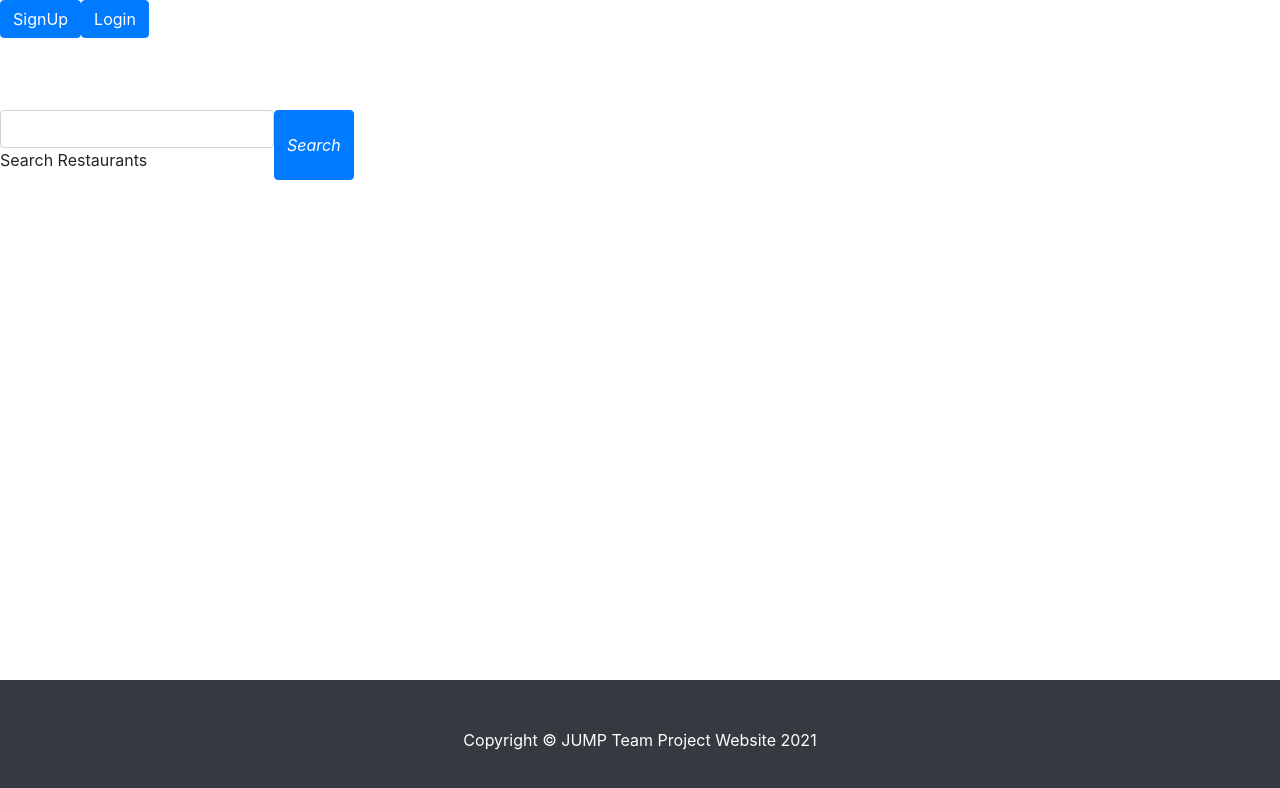
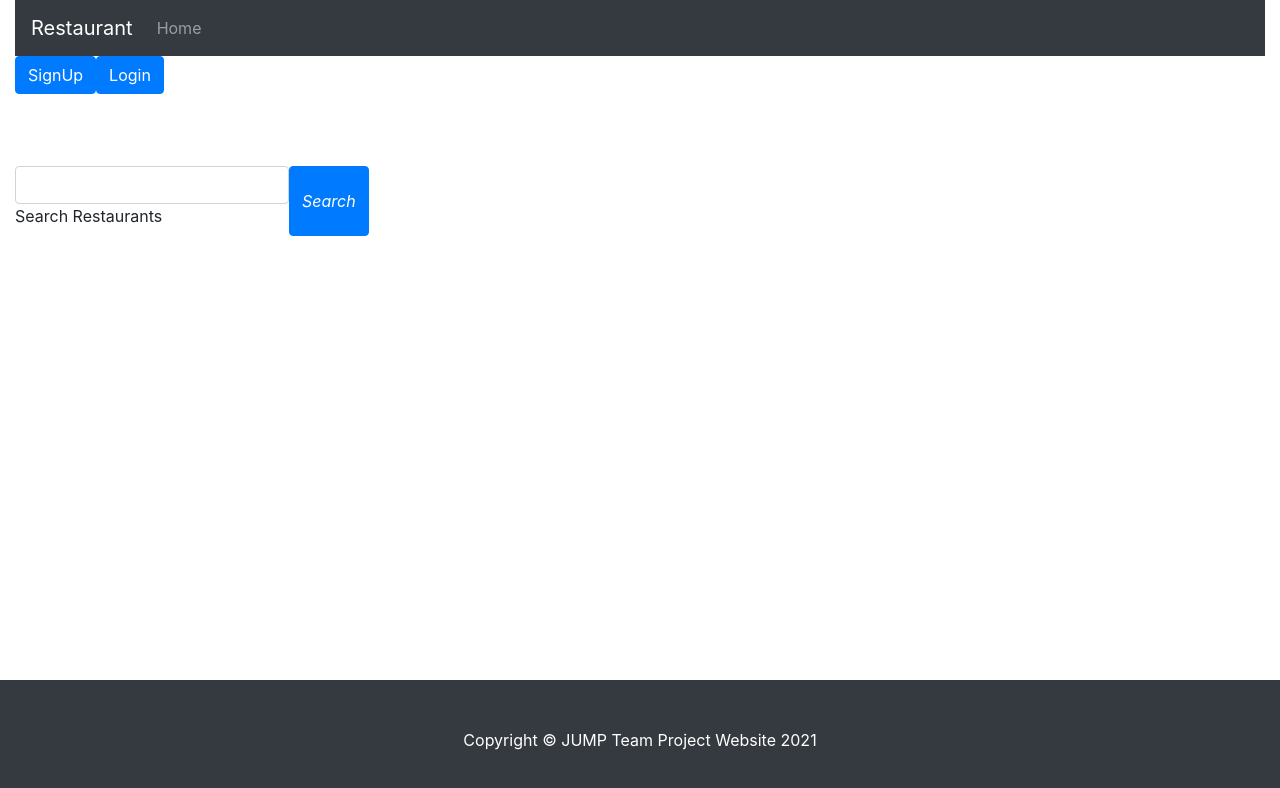
Before and after one commit to choward4/JUMP-Restaurant-Review-Site, a React (Create React App) app in the folder restaurant-front-end/: page / in a window 1280 px wide. Shown: the top 788 px of the page. Built offline with nearby package versions, Linux system fonts and the light colour scheme.

Commit message:
a module installed
made a initial nav bar

```diff
--- a/restaurant-front-end/package.json
+++ b/restaurant-front-end/package.json
@@ -7,6 +7,7 @@
     "@testing-library/react": "^11.2.7",
     "@testing-library/user-event": "^12.8.3",
     "react": "^17.0.2",
+    "react-bootstrap": "^1.6.1",
     "react-dom": "^17.0.2",
     "react-router-dom": "^5.2.0",
     "react-scripts": "4.0.3",
--- a/restaurant-front-end/public/index.html
+++ b/restaurant-front-end/public/index.html
@@ -26,7 +26,8 @@
     -->
 
     <!-- linking to bootstrap-->
-    <link rel="stylesheet" href="https://stackpath.bootstrapcdn.com/bootstrap/4.3.1/css/bootstrap.min.css"/>
+    <!-- <link rel="stylesheet" href="https://stackpath.bootstrapcdn.com/bootstrap/4.3.1/css/bootstrap.min.css"/> -->
+    <link rel="stylesheet" href="https://stackpath.bootstrapcdn.com/bootstrap/4.3.1/css/bootstrap.min.css" integrity="sha384-ggOyR0iXCbMQv3Xipma34MD+dH/1fQ784/j6cY/iJTQUOhcWr7x9JvoRxT2MZw1T" crossorigin="anonymous">
 
     <title>React App</title>
   </head>
--- a/restaurant-front-end/src/App.js
+++ b/restaurant-front-end/src/App.js
@@ -1,6 +1,7 @@
 import React from "react";
 import { BrowserRouter as Router, Route, Switch } from "react-router-dom";
 
+import SiteNav from "./components/SiteNav";
 import Home from "./components/Home";
 import Login from "./components/LogIn";
 import SignUp from "./components/SignUp";
@@ -8,9 +9,11 @@ import Footer from "./components/Footer";
 
 function App() {
   return (
-    <div className="App">
+    <div className="container-fluid">
       <Router>
+      <SiteNav/>
         <Switch>
+
           <Route path="/" exact component={() => <Home />} />
           <Route path="/login" exact component={() => <Login />} />
           <Route path="/signup" exact component={() => <SignUp />} />
--- /dev/null
+++ b/restaurant-front-end/src/components/SiteNav.jsx
@@ -0,0 +1,31 @@
+import React, {useState} from 'react';
+import { Navbar, Nav, Form, FormControl, Button, Row } from 'react-bootstrap';
+
+
+const SiteNav = (props) => {
+    // State contains values for search bar to pass back up to App
+    const [searchValue, setSearchValue] = useState('');
+
+    // State changes logged to pass back up to app when search button is clicked
+    const handleSearch = (evt) => {
+    evt.preventDefault();
+    props.search(searchValue, true);
+    }
+
+    console.log(searchValue);
+
+    return (
+        <Navbar bg="dark" variant="dark" sticky='top'>
+            <Navbar.Brand href="/">Restaurant</Navbar.Brand>
+            <Nav className="mr-auto">
+                <Nav.Link href="/">Home</Nav.Link>
+
+            </Nav>
+
+
+        </Navbar>
+    );
+
+}
+
+export default SiteNav;
```
Also changed, not shown: restaurant-front-end/src/components/RestaurantListComponent.jsx (added, +18 -0 lines), restaurant-front-end/src/index.js (+10 -0 lines), 1 other file (tests, documents, lock files or other folders).
